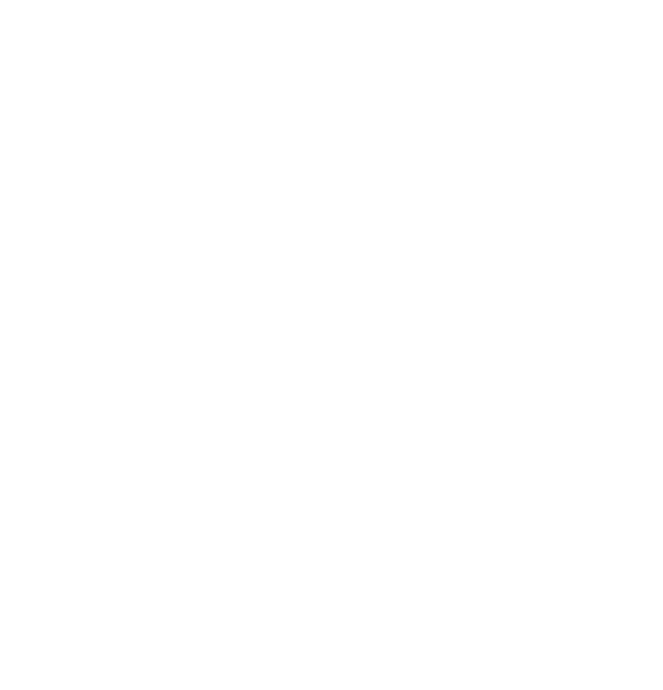
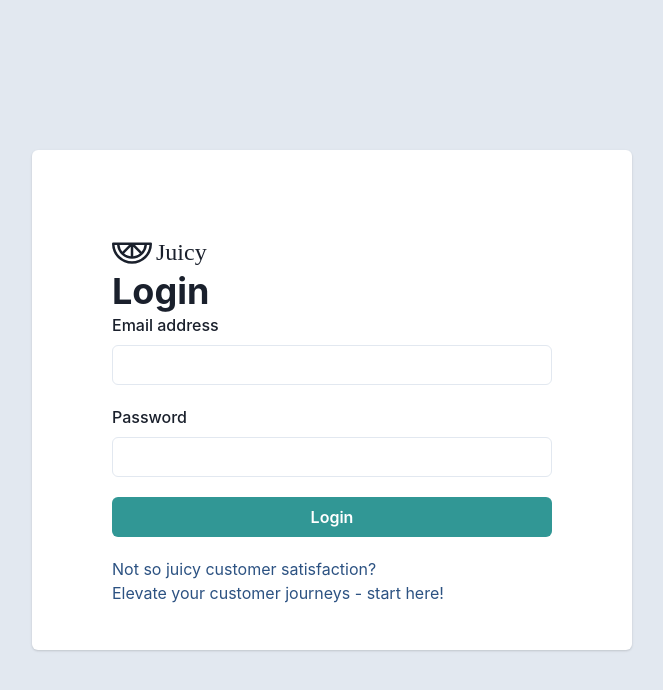
Before and after one commit to FaJohaus/juicy-frontend, a React (Create React App) app: page /login in a window 1280 px wide. Before the commit this address had no page. Shown: the top 690 px of the page, without its empty margins (308-971 px from the left). Built offline with nearby package versions, Linux system fonts and the light colour scheme.

Commit message:
static login page

```diff
--- a/package.json
+++ b/package.json
@@ -11,6 +11,7 @@
     "@testing-library/react": "^13.4.0",
     "@testing-library/user-event": "^13.5.0",
     "@xyflow/react": "^12.3.6",
+    "axios": "^1.8.1",
     "framer-motion": "11.11.17",
     "react": "^18.3.1",
     "react-dom": "^18.3.1",
--- a/src/Navigator.jsx
+++ b/src/Navigator.jsx
@@ -5,6 +5,7 @@
 import Insights from "./pages/Insights";
 import Automation from "./pages/Automation";
 import Settings from "./pages/Settings";
+import Login from "./pages/Login";
 
 const WithNavbar = () => (
     <>
@@ -25,7 +26,7 @@
         </Route>
         {/* ROUTES WITHOUT NAVBAR */}
         <Route element={<Outlet />}>
-            <Route path="teapot" element={<div>I'm a teapot</div>} />
+            <Route path="/login" element={<Login />} />
         </Route>
     </Routes>
 );
--- /dev/null
+++ b/src/api/user.js
@@ -0,0 +1,5 @@
+import axios from 'axios'
+
+export default axios.create({
+    baseURL: 'http://localhost:3000'
+})
--- /dev/null
+++ b/src/context/UserContext.jsx
@@ -0,0 +1,3 @@
+import { createContext, useState, useContext } from 'react';
+
+const UserContext = createContext();
--- /dev/null
+++ b/src/pages/Login.jsx
@@ -0,0 +1,47 @@
+import { Box, Link, Stack, Card, Button, Center, FormControl, FormLabel, Input, Heading, FormErrorMessage } from '@chakra-ui/react';
+import JuciyLogo from '../widgets/JuciyLogo';
+
+const Login = () => {
+    return (
+        <Center
+            bgColor="gray.200"
+            height="100vh"
+            width="100vw"
+        >
+            <Card
+                width={600}
+                height={500}
+                p={20}
+            >
+                <JuciyLogo />
+                <Heading>Login</Heading>
+                <FormControl /* isInvalid */>
+                    <Stack spacing={5}>
+                        <Box>
+                            <FormLabel>Email address</FormLabel>
+                            <Input type='email' />
+                        </Box>
+                        <Box>
+                            <FormLabel>Password</FormLabel>
+                            <Input type='password' />
+                            <FormErrorMessage>Invalid email adress or password</FormErrorMessage>
+                        </Box>
+                        <Button
+                            colorScheme='teal'
+                            type='submit'
+                        >
+                            Login
+                        </Button>
+                        <Link color="blue.700">
+                            Not so juicy customer satisfaction?
+                            <br />
+                            Elevate your customer journeys - start here!
+                        </Link>
+                    </Stack>
+                </FormControl>
+            </Card>
+        </Center>
+    )
+}
+
+export default Login;
```
Also changed, not shown: src/actions/user.js (added, +21 -0 lines), 1 other file (tests, documents, lock files or other folders).
